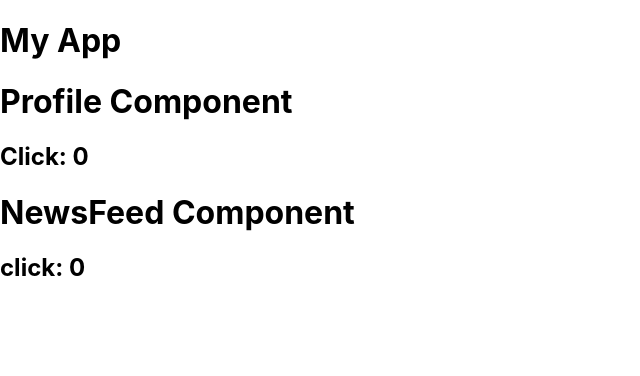
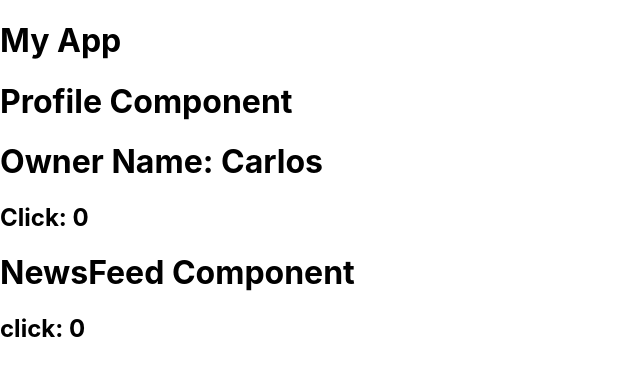
Before and after one commit to juan-carlos-aguilar/udemy-react-course, a React (Create React App) app in the folder react-udemy-tutorial/: page / in a window 1280 px wide. Shown: the top 376 px of the page, without its empty margins (0-640 px from the left). Built offline with nearby package versions, Linux system fonts and the light colour scheme.

Commit message:
Render Props and Higher Order Component - Part 2

```diff
--- a/react-udemy-tutorial/src/App.tsx
+++ b/react-udemy-tutorial/src/App.tsx
@@ -9,7 +9,7 @@ export const App: React.FC = () => {
   return (
     <React.Fragment>
       <h1>My App</h1>
-      <Profile />
+      <Profile ownerName='Carlos' />
       <NewsFeed />
     </React.Fragment>
   );
--- a/react-udemy-tutorial/src/components/Profile/index.tsx
+++ b/react-udemy-tutorial/src/components/Profile/index.tsx
@@ -1,14 +1,15 @@
 import React from "react";
 import { withTrackClick } from "../../hoc/withTrackClick";
-import { ProfileProps } from "./interface";
+import { ProfileOwnProps, ProfileProps } from "./interface";
 
-export const Profile: React.FC<ProfileProps> = ({ click }) => {
+export const Profile: React.FC<ProfileProps> = ({ click, ownerName }) => {
     return (
         <>
             <h1>Profile Component</h1>
+            <h1>Owner Name: {ownerName}</h1>
             <h2>Click: {click}</h2>
         </>
     )
 }
 
-export default withTrackClick(Profile);
+export default withTrackClick<ProfileOwnProps>(Profile);
--- a/react-udemy-tutorial/src/hoc/withTrackClick/index.tsx
+++ b/react-udemy-tutorial/src/hoc/withTrackClick/index.tsx
@@ -1,9 +1,9 @@
 import React from "react";
 import { withTrackClickProps, withTrackClickState, WrapperComponentProps } from "./interface";
 
-export const withTrackClick = (WrapperComponent: React.FC<WrapperComponentProps>) => {
-    return class extends React.Component<withTrackClickProps, withTrackClickState > {
-        constructor(props: withTrackClickProps) {
+export const withTrackClick = <T extends unknown>(WrapperComponent: React.FC<WrapperComponentProps & T>) => {
+    return class extends React.Component<withTrackClickProps & T, withTrackClickState > {
+        constructor(props: withTrackClickProps & T) {
             super(props);
 
             this.state = {
@@ -20,7 +20,7 @@ export const withTrackClick = (WrapperComponent: React.FC<WrapperComponentProps>
         render() {
             return (
                 <div onClick={this.handleClick}>
-                    <WrapperComponent click={this.state.click} />
+                    <WrapperComponent {...this.props} click={this.state.click} />
                 </div>
             )
         }
```
Also changed, not shown: react-udemy-tutorial/src/components/Profile/interface.ts (+6 -2 lines).
